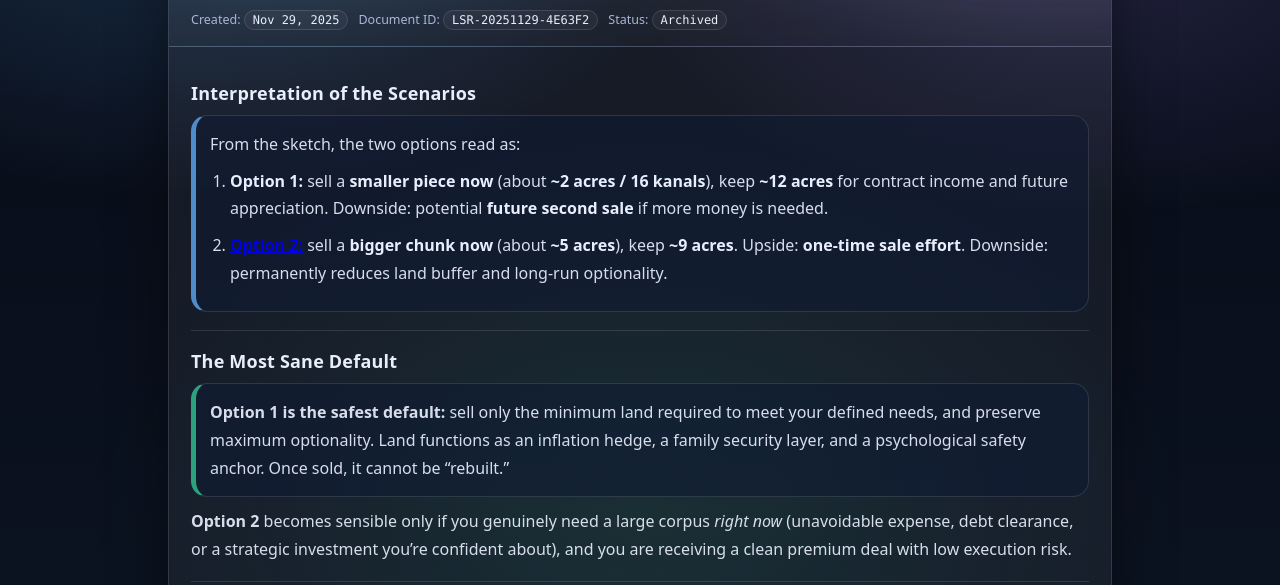
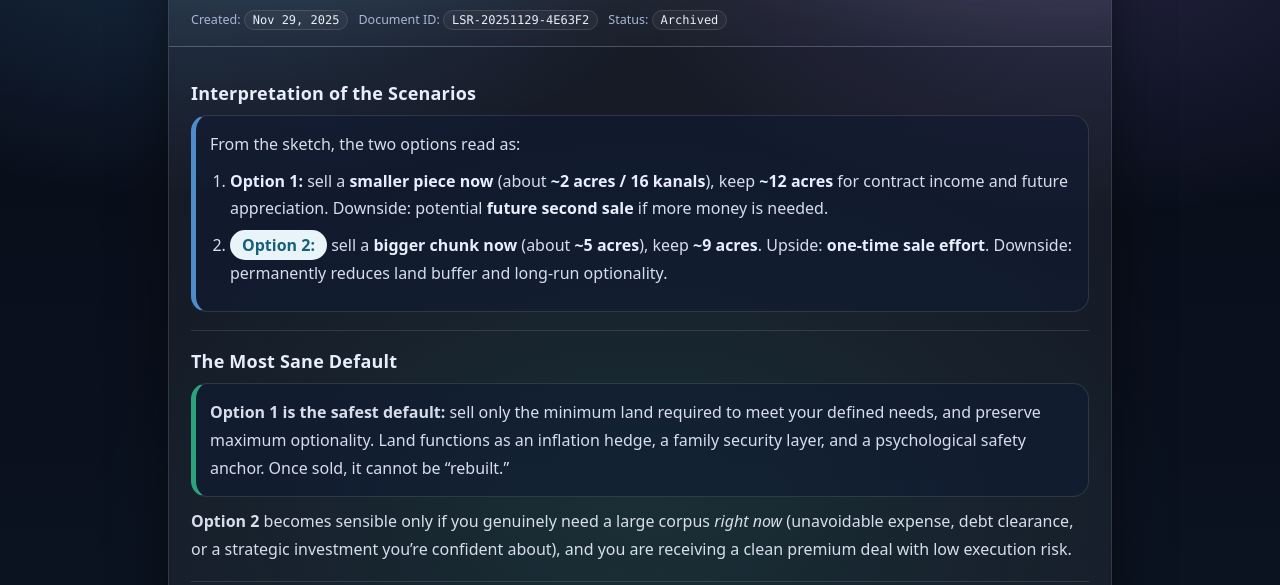
Before and after one commit to anandvip/lsdecision, a plain HTML site: page index.html in a window 1280 px wide. Shown: the part 215-800 px from the top of the page. Drawn offline with Linux system fonts and the light colour scheme.

Commit message:
Update index.html

```diff
--- a/index.html
+++ b/index.html
@@ -273,6 +273,26 @@
       .callout{background:#f8f8ff}
       footer{color:#333}
     }
+    /* Pill-style link styling */
+li a {
+  color: #1a5f7a;                    /* Deep teal for contrast */
+  background-color: #e8f4f8;         /* Light teal background */
+  padding: 4px 12px;
+  border-radius: 20px;               /* Creates the pill shape */
+  text-decoration: none;
+  font-weight: 600;
+  transition: all 0.2s ease;
+}
+
+li a:hover {
+  background-color: #1a5f7a;
+  color: #ffffff;
+}
+
+li a:visited {
+  color: #4a6b7c;                    /* Slightly muted after visit */
+  background-color: #f0f4f5;
+}
   </style>
 </head>
 <body>
```
